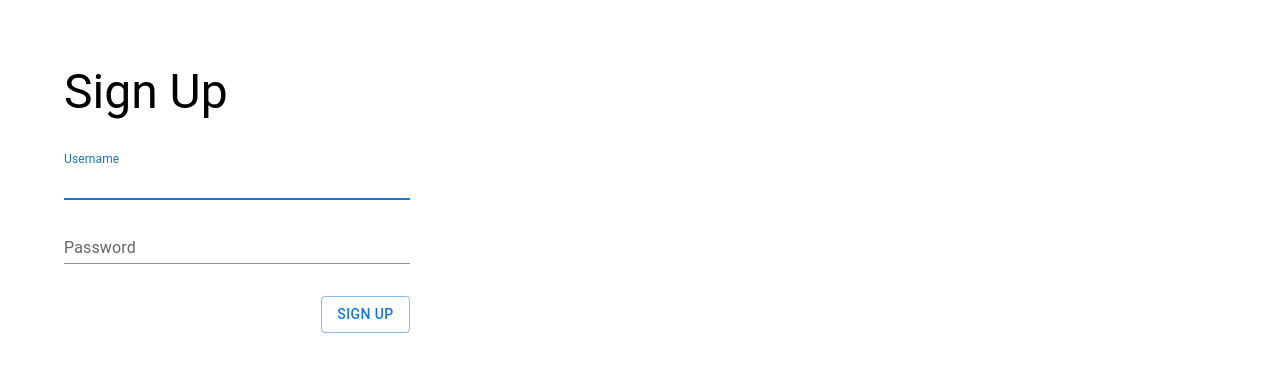
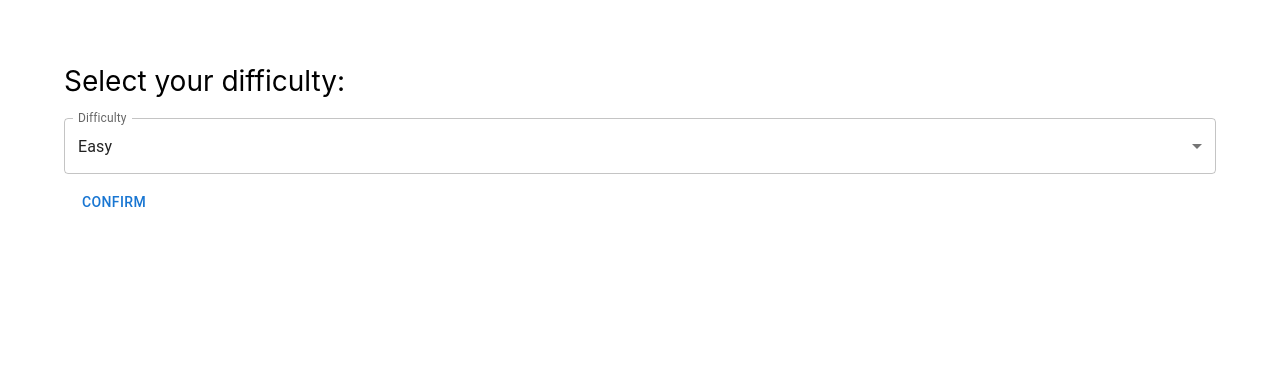
Before and after one commit to CS3219-AY2223S1/cs3219-project-ay2223s1-g32, a React (Create React App) app in the folder frontend/: page /selectdifficulty in a window 1280 px wide. Shown: the top 372 px of the page. Built offline with nearby package versions, Linux system fonts and the light colour scheme.

Commit message:
Add navigations in matching service

```diff
--- a/frontend/src/App.js
+++ b/frontend/src/App.js
@@ -6,7 +6,7 @@ import {
 } from "react-router-dom";
 import SignupPage from "./components/SignupPage";
 import { Box } from "@mui/material";
-import SelectDifficultyPage from "./components/SignupPage";
+import SelectDifficultyPage from "./components/SelectDifficultyPage";
 import MatchingPage from "./components/MatchingPage";
 
 function App() {
--- a/frontend/src/components/SelectDifficultyPage.js
+++ b/frontend/src/components/SelectDifficultyPage.js
@@ -1,11 +1,14 @@
 import * as React from "react";
 import Box from "@mui/material/Box";
+import Button from '@mui/material/Button';
 import InputLabel from "@mui/material/InputLabel";
 import MenuItem from "@mui/material/MenuItem";
 import FormControl from "@mui/material/FormControl";
 import Select from "@mui/material/Select";
+import { useNavigate } from "react-router-dom";
 
 export default function BasicSelect() {
+  const navigate = useNavigate();
   const [difficulty, setDifficulty] = React.useState("Easy");
 
   const handleChange = (event) => {
@@ -13,7 +16,13 @@ export default function BasicSelect() {
     console.log(event.target.value);
   };
 
+  const confirmButton = () => {
+    navigate("/matching");
+  }
+
   return (
+    <>
+    <text style={{marginBottom: 20, fontSize: 28}}>Select your difficulty: </text>
     <Box sx={{ minWidth: 120 }}>
       <FormControl fullWidth>
         <InputLabel id="demo-simple-select-label">Difficulty</InputLabel>
@@ -30,5 +39,7 @@ export default function BasicSelect() {
         </Select>
       </FormControl>
     </Box>
+    <Button onClick={confirmButton} style={{width: 100, marginTop: 10}}>Confirm</Button>
+    </>
   );
 }
--- a/frontend/src/components/SignupPage.js
+++ b/frontend/src/components/SignupPage.js
@@ -76,7 +76,7 @@ function SignupPage() {
         sx={{ marginBottom: "2rem" }}
       />
       <Box display={"flex"} flexDirection={"row"} justifyContent={"flex-end"}>
-        <Button variant={"outlined"} onClick={handleSignup}>
+         <Button variant={"outlined"} onClick={handleSignup}>
           Sign up
         </Button>
       </Box>
@@ -88,7 +88,7 @@ function SignupPage() {
         </DialogContent>
         <DialogActions>
           {isSignupSuccess ? (
-            <Button component={Link} to="/login">
+            <Button component={Link} to="/selectdifficulty">
               Log in
             </Button>
           ) : (
```
Also changed, not shown: 2 other files (tests, documents, lock files or other folders).
